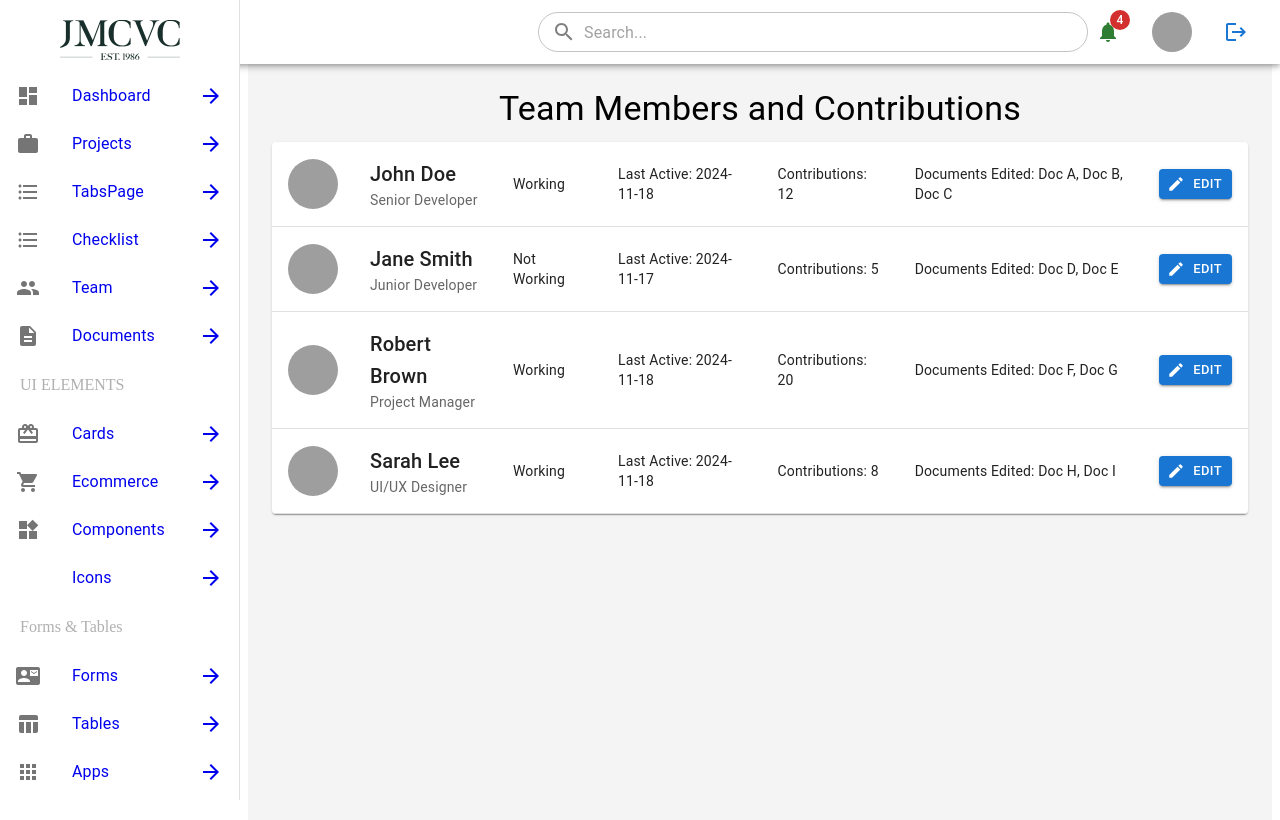
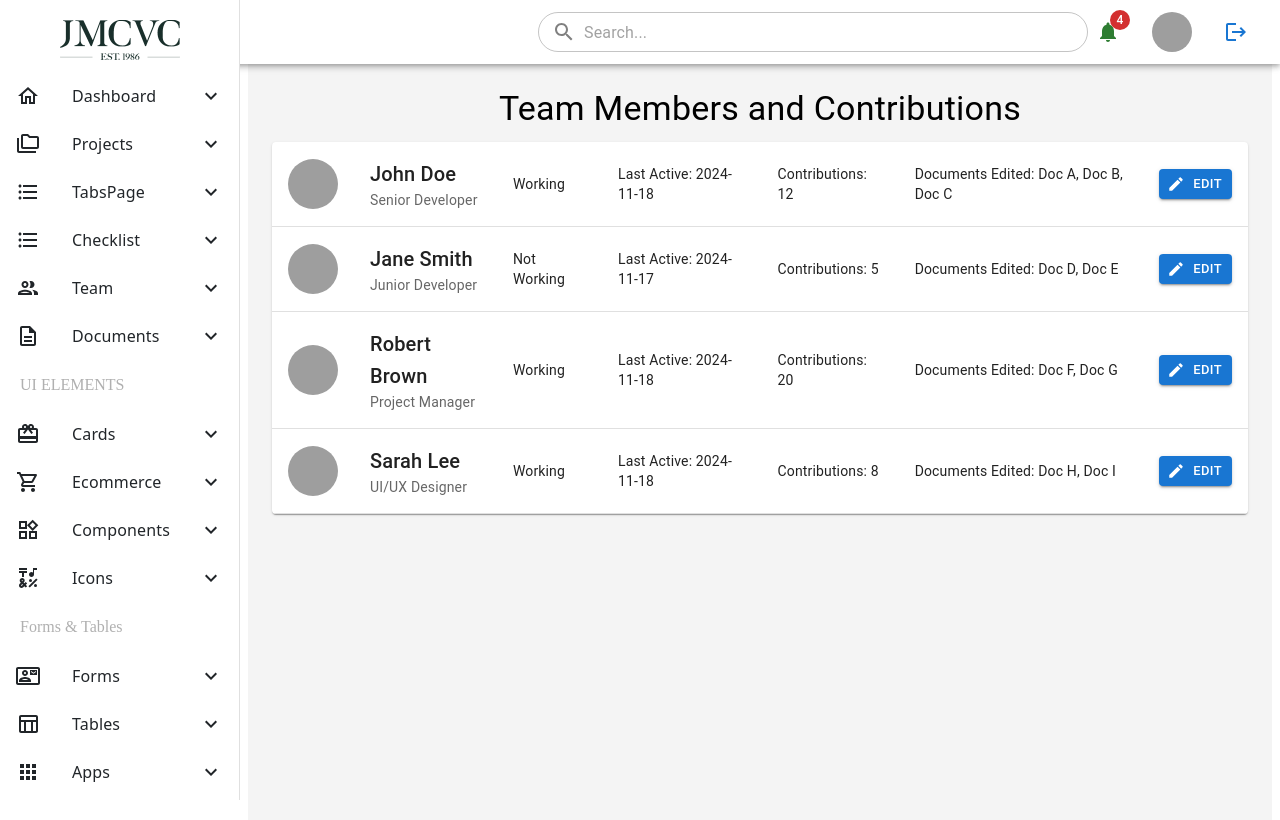
Before and after one commit to mussawir/jmcfrontend, a React (Create React App) app: page /team in a window 1280 px wide. Shown: the top 820 px of the page. Built offline with nearby package versions, Linux system fonts and the light colour scheme; grey boxes are pictures that could not be loaded.

Commit message:
updated drawer

```diff
--- a/src/components/DrawerComponent.tsx
+++ b/src/components/DrawerComponent.tsx
@@ -1,40 +1,30 @@
-import React from 'react';
-import { Drawer, List, ListItem, ListItemIcon, ListItemText, Toolbar, Box } from '@mui/material';
-import DashboardIcon from '@mui/icons-material/Dashboard';
-import WorkIcon from '@mui/icons-material/Work'; // For Projects
-import DescriptionIcon from '@mui/icons-material/Description'; // For Documents
-import FormatListBulletedIcon from '@mui/icons-material/FormatListBulleted'; // For Checklist
-import PeopleIcon from '@mui/icons-material/People'; // For Team
-import SettingsIcon from '@mui/icons-material/Settings';
-import LogoutIcon from '@mui/icons-material/Logout';
-import CardGiftcardIcon from '@mui/icons-material/CardGiftcard'; // For Cards
-import ShoppingCartIcon from '@mui/icons-material/ShoppingCart'; // For Ecommerce
-import WidgetsIcon from '@mui/icons-material/Widgets'; // For Components
+import React, { useState } from 'react';
+import { Drawer, List, ListItem, ListItemIcon, ListItemText, Toolbar, Typography } from '@mui/material';
+import EmojiSymbolsOutlinedIcon from '@mui/icons-material/EmojiSymbolsOutlined';
+import DescriptionOutlinedIcon from '@mui/icons-material/DescriptionOutlined'; // For Documents
+import FormatListBulletedOutlinedIcon from '@mui/icons-material/FormatListBulletedOutlined'; // For Checklist
+import PeopleOutlinedIcon from '@mui/icons-material/PeopleOutlined'; // For Team
+import CardGiftcardOutlinedIcon from '@mui/icons-material/CardGiftcardOutlined'; // For Cards
+import ShoppingCartOutlinedIcon from '@mui/icons-material/ShoppingCartOutlined'; // For Ecommerce
+import WidgetsOutlinedIcon from '@mui/icons-material/WidgetsOutlined'; // For Components
 import IconButton from '@mui/material/IconButton';
-import ContactMailIcon from '@mui/icons-material/ContactMail'; // For Forms
-import TableChartIcon from '@mui/icons-material/TableChart'; // For Tables
-import AppsIcon from '@mui/icons-material/Apps'; // For Apps
-import LockIcon from '@mui/icons-material/Lock'; // For Authentication
-import AccountCircleIcon from '@mui/icons-material/AccountCircle'; // For User Profile
-import TimelineIcon from '@mui/icons-material/Timeline'; // For Timeline
-import PagesIcon from '@mui/icons-material/Pages'; // For Pages
-import HelpOutlineIcon from '@mui/icons-material/HelpOutline'; // For FAQ
-import AttachMoneyIcon from '@mui/icons-material/AttachMoney'; // For Pricing
-
-// New icons for Charts, Maps, Menu Levels, Documentation, and Support
-import BarChartIcon from '@mui/icons-material/BarChart'; // For Charts
-import MapIcon from '@mui/icons-material/Map'; // For Maps
-import MenuIcon from '@mui/icons-material/Menu'; // For Menu Levels
-import BookIcon from '@mui/icons-material/Book'; // For Documentation
-import SupportIcon from '@mui/icons-material/Support'; // For Support
-import ArrowForwardIcon from '@mui/icons-material/ArrowForward'; // Right Arrow Icon
-
+import ContactMailOutlinedIcon from '@mui/icons-material/ContactMailOutlined'; // For Forms
+import TableChartOutlinedIcon from '@mui/icons-material/TableChartOutlined'; // For Tables
+import AppsOutlinedIcon from '@mui/icons-material/AppsOutlined'; // For Apps
+import KeyboardArrowDownIcon from '@mui/icons-material/KeyboardArrowDown';
+import HomeOutlinedIcon from '@mui/icons-material/HomeOutlined'; // Already outlined
 import { Link } from 'react-router-dom';
 import logojmc from '../images/jmcvc-dark-logo.png';
-
+import FolderCopyOutlinedIcon from '@mui/icons-material/FolderCopyOutlined';
 const drawerWidth = 240;
 
 const DrawerComponent = () => {
+  const [selectedItem, setSelectedItem] = useState<string>('');
+
+  // Handle item click
+  const handleItemClick = (item: string) => {
+    setSelectedItem(item);
+  };
   return (
     <Drawer
       sx={{
@@ -57,201 +47,433 @@ const DrawerComponent = () => {
         </div>
       </Toolbar>
 
-      {/* Menu List */}
       <List sx={{ flexGrow: 1 }}>
-        <ListItem component={Link} to="/dashboard">
-          <ListItemIcon>
-            <DashboardIcon />
+      <ListItem
+  component={Link}
+  to="/dashboard"
+  onClick={() => handleItemClick('Dashboard')} // Set 'Dashboard' as the selected item
+  sx={{
+    backgroundColor: selectedItem === 'Dashboard' ? 'rgba(30, 144, 255, 0.2)' : 'transparent', // Background color if selected
+    color: selectedItem === 'Dashboard' ? '#1E90FF' : '#212529', // Icon and text color if selected
+    '&:hover': {
+      backgroundColor: 'rgba(173, 216, 230, 0.5)', // Hover background color
+    },
+  }}
+>
+  <ListItemIcon sx={{ color: selectedItem === 'Dashboard' ? '#1E90FF' : '#212529' }}>
+    <HomeOutlinedIcon />
   </ListItemIcon>
-          <ListItemText primary="Dashboard" />
-          <ArrowForwardIcon sx={{ marginLeft: 'auto' }} />
+  <ListItemText
+    primary={
+      <Typography
+        sx={{
+          fontSize: '16px',
+          fontWeight: 500,
+          fontFamily: '"Noto Sans", sans-serif',
+          color: selectedItem === 'Dashboard' ? '#1E90FF' : '#212529', // Text color when selected
+        }}
+      >
+        Dashboard
+      </Typography>
+    }
+  />
+  <KeyboardArrowDownIcon sx={{ marginLeft: 'auto', color: selectedItem === 'Dashboard' ? '#1E90FF' : '#212529' }} />
       </ListItem>
 
-        <ListItem component={Link} to="/projects">
-          <ListItemIcon>
-            <WorkIcon />
+      <ListItem
+  component={Link}
+  to="/projects"
+  onClick={() => handleItemClick('Projects')} // Set 'Projects' as the selected item
+  sx={{
+    backgroundColor: selectedItem === 'Projects' ? 'rgba(30, 144, 255, 0.2)' : 'transparent', // Background color if selected
+    color: selectedItem === 'Projects' ? '#1E90FF' : '#212529', // Icon and text color if selected
+    '&:hover': {
+      backgroundColor: 'rgba(173, 216, 230, 0.5)', // Hover background color
+    },
+  }}
+>
+  <ListItemIcon sx={{ color: selectedItem === 'Projects' ? '#1E90FF' : '#212529' }}>
+    <FolderCopyOutlinedIcon />
   </ListItemIcon>
-          <ListItemText primary="Projects" />
-          <ArrowForwardIcon sx={{ marginLeft: 'auto' }} />
+  <ListItemText
+    primary={
+      <Typography
+        sx={{
+          fontSize: '16px',
+          fontWeight: 500,
+          fontFamily: '"Noto Sans", sans-serif',
+          color: selectedItem === 'Projects' ? '#1E90FF' : '#212529', // Text color when selected
+        }}
+      >
+        Projects
+      </Typography>
+    }
+  />
+  <KeyboardArrowDownIcon sx={{ marginLeft: 'auto', color: selectedItem === 'Projects' ? '#1E90FF' : '#212529' }} />
 </ListItem>
 
-        <ListItem component={Link} to="/tabspage">
-          <ListItemIcon>
-            <FormatListBulletedIcon />
+
+<ListItem
+  component={Link}
+  to="/tabspage"
+  onClick={() => handleItemClick('TabsPage')} // Set 'TabsPage' as the selected item
+  sx={{
+    backgroundColor: selectedItem === 'TabsPage' ? 'rgba(30, 144, 255, 0.2)' : 'transparent', // Background color if selected
+    color: selectedItem === 'TabsPage' ? '#1E90FF' : '#212529', // Icon and text color if selected
+    '&:hover': {
+      backgroundColor: 'rgba(173, 216, 230, 0.5)', // Hover background color
+    },
+  }}
+>
+  <ListItemIcon sx={{ color: selectedItem === 'TabsPage' ? '#1E90FF' : '#212529' }}>
+    <FormatListBulletedOutlinedIcon />
   </ListItemIcon>
-          <ListItemText primary="TabsPage" />
-          <ArrowForwardIcon sx={{ marginLeft: 'auto' }} />
+  <ListItemText
+    primary={
+      <Typography
+        sx={{
+          fontSize: '16px',
+          fontWeight: 500,
+          fontFamily: '"Noto Sans", sans-serif',
+          color: selectedItem === 'TabsPage' ? '#1E90FF' : '#212529', // Text color when selected
+        }}
+      >
+        TabsPage
+      </Typography>
+    }
+  />
+  <KeyboardArrowDownIcon sx={{ marginLeft: 'auto', color: selectedItem === 'TabsPage' ? '#1E90FF' : '#212529' }} />
 </ListItem>
 
-        <ListItem component={Link} to="/checklist">
-          <ListItemIcon>
-            <FormatListBulletedIcon />
+
+<ListItem
+  component={Link}
+  to="/checklist"
+  onClick={() => handleItemClick('Checklist')} // Set 'Checklist' as the selected item
+  sx={{
+    backgroundColor: selectedItem === 'Checklist' ? 'rgba(30, 144, 255, 0.2)' : 'transparent', // Background color if selected
+    color: selectedItem === 'Checklist' ? '#1E90FF' : '#212529', // Icon and text color if selected
+    '&:hover': {
+      backgroundColor: 'rgba(173, 216, 230, 0.5)', // Hover background color
+    },
+  }}
+>
+  <ListItemIcon sx={{ color: selectedItem === 'Checklist' ? '#1E90FF' : '#212529' }}>
+    <FormatListBulletedOutlinedIcon />
   </ListItemIcon>
-          <ListItemText primary="Checklist" />
-          <ArrowForwardIcon sx={{ marginLeft: 'auto' }} />
+  <ListItemText
+    primary={
+      <Typography
+        sx={{
+          fontSize: '16px',
+          fontWeight: 500,
+          fontFamily: '"Noto Sans", sans-serif',
+          color: selectedItem === 'Checklist' ? '#1E90FF' : '#212529', // Text color when selected
+        }}
+      >
+        Checklist
+      </Typography>
+    }
+  />
+  <KeyboardArrowDownIcon sx={{ marginLeft: 'auto', color: selectedItem === 'Checklist' ? '#1E90FF' : '#212529' }} />
 </ListItem>
 
-        <ListItem component={Link} to="/team">
-          <ListItemIcon>
-            <PeopleIcon />
+
+<ListItem
+  component={Link}
+  to="/team"
+  onClick={() => handleItemClick('Team')} // Set 'Team' as the selected item
+  sx={{
+    backgroundColor: selectedItem === 'Team' ? 'rgba(30, 144, 255, 0.2)' : 'transparent', // Background color if selected
+    color: selectedItem === 'Team' ? '#1E90FF' : '#212529', // Icon and text color if selected
+    '&:hover': {
+      backgroundColor: 'rgba(173, 216, 230, 0.5)', // Hover background color
+    },
+  }}
+>
+  <ListItemIcon sx={{ color: selectedItem === 'Team' ? '#1E90FF' : '#212529' }}>
+    <PeopleOutlinedIcon />
   </ListItemIcon>
-          <ListItemText primary="Team" />
-          <ArrowForwardIcon sx={{ marginLeft: 'auto' }} />
+  <ListItemText
+    primary={
+      <Typography
+        sx={{
+          fontSize: '16px',
+          fontWeight: 500,
+          fontFamily: '"Noto Sans", sans-serif',
+          color: selectedItem === 'Team' ? '#1E90FF' : '#212529', // Text color when selected
+        }}
+      >
+        Team
+      </Typography>
+    }
+  />
+  <KeyboardArrowDownIcon sx={{ marginLeft: 'auto', color: selectedItem === 'Team' ? '#1E90FF' : '#212529' }} />
 </ListItem>
 
-        <ListItem component={Link} to="/documents">
-          <ListItemIcon>
-            <DescriptionIcon />
+
+<ListItem
+  component={Link}
+  to="/documents"
+  onClick={() => handleItemClick('Documents')} // Set 'Documents' as the selected item
+  sx={{
+    backgroundColor: selectedItem === 'Documents' ? 'rgba(30, 144, 255, 0.2)' : 'transparent', // Background color if selected
+    color: selectedItem === 'Documents' ? '#1E90FF' : '#212529', // Icon and text color if selected
+    '&:hover': {
+      backgroundColor: 'rgba(173, 216, 230, 0.5)', // Hover background color
+    },
+  }}
+>
+  <ListItemIcon sx={{ color: selectedItem === 'Documents' ? '#1E90FF' : '#212529' }}>
+    <DescriptionOutlinedIcon />
   </ListItemIcon>
-          <ListItemText primary="Documents" />
-          <ArrowForwardIcon sx={{ marginLeft: 'auto' }} />
+  <ListItemText
+    primary={
+      <Typography
+        sx={{
+          fontSize: '16px',
+          fontWeight: 500,
+          fontFamily: '"Noto Sans", sans-serif',
+          color: selectedItem === 'Documents' ? '#1E90FF' : '#212529', // Text color when selected
+        }}
+      >
+        Documents
+      </Typography>
+    }
+  />
+  <KeyboardArrowDownIcon sx={{ marginLeft: 'auto', color: selectedItem === 'Documents' ? '#1E90FF' : '#212529' }} />
 </ListItem>
 
      {/* New Sections */}
 <p style={{ color: '#B0B0B0', textAlign: 'left', marginLeft: 20 }}>UI ELEMENTS</p>
-        <ListItem component={Link} to="/cards">
-          <ListItemIcon>
-            <CardGiftcardIcon />
+
+<ListItem
+  component={Link}
+  to="/cards"
+  onClick={() => handleItemClick('Cards')} // Set 'Cards' as the selected item
+  sx={{
+    backgroundColor: selectedItem === 'Cards' ? 'rgba(30, 144, 255, 0.2)' : 'transparent', // Background color if selected
+    color: selectedItem === 'Cards' ? '#1E90FF' : '#212529', // Icon and text color if selected
+    '&:hover': {
+      backgroundColor: 'rgba(173, 216, 230, 0.5)', // Hover background color
+    },
+  }}
+>
+  <ListItemIcon sx={{ color: selectedItem === 'Cards' ? '#1E90FF' : '#212529' }}>
+    <CardGiftcardOutlinedIcon />
   </ListItemIcon>
-          <ListItemText primary="Cards" />
-          <ArrowForwardIcon sx={{ marginLeft: 'auto' }} />
+  <ListItemText
+    primary={
+      <Typography
+        sx={{
+          fontSize: '16px',
+          fontWeight: 500,
+          fontFamily: '"Noto Sans", sans-serif',
+          color: selectedItem === 'Cards' ? '#1E90FF' : '#212529', // Text color when selected
+        }}
+      >
+        Cards
+      </Typography>
+    }
+  />
+  <KeyboardArrowDownIcon sx={{ marginLeft: 'auto', color: selectedItem === 'Cards' ? '#1E90FF' : '#212529' }} />
 </ListItem>
 
-        <ListItem component={Link} to="/ecommerce">
-          <ListItemIcon>
-            <ShoppingCartIcon />
+<ListItem
+  component={Link}
+  to="/ecommerce"
+  onClick={() => handleItemClick('Ecommerce')}
+  sx={{
+    backgroundColor: selectedItem === 'Ecommerce' ? 'rgba(30, 144, 255, 0.2)' : 'transparent',
+    color: selectedItem === 'Ecommerce' ? '#1E90FF' : '#212529',
+    '&:hover': {
+      backgroundColor: 'rgba(173, 216, 230, 0.5)',
+    },
+  }}
+>
+  <ListItemIcon sx={{ color: selectedItem === 'Ecommerce' ? '#1E90FF' : '#212529' }}>
+    <ShoppingCartOutlinedIcon />
   </ListItemIcon>
-          <ListItemText primary="Ecommerce" />
-          <ArrowForwardIcon sx={{ marginLeft: 'auto' }} />
+  <ListItemText
+    primary={
+      <Typography
+        sx={{
+          fontSize: '16px',
+          fontWeight: 500,
+          fontFamily: '"Noto Sans", sans-serif',
+          color: selectedItem === 'Ecommerce' ? '#1E90FF' : '#212529',
+        }}
+      >
+        Ecommerce
+      </Typography>
+    }
+  />
+  <KeyboardArrowDownIcon sx={{ marginLeft: 'auto', color: selectedItem === 'Ecommerce' ? '#1E90FF' : '#212529' }} />
 </ListItem>
 
-        <ListItem component={Link} to="/components">
-          <ListItemIcon>
-            <WidgetsIcon />
+<ListItem
+  component={Link}
+  to="/components"
+  onClick={() => handleItemClick('Components')}
+  sx={{
+    backgroundColor: selectedItem === 'Components' ? 'rgba(30, 144, 255, 0.2)' : 'transparent',
+    color: selectedItem === 'Components' ? '#1E90FF' : '#212529',
+    '&:hover': {
+      backgroundColor: 'rgba(173, 216, 230, 0.5)',
+    },
+  }}
+>
+  <ListItemIcon sx={{ color: selectedItem === 'Components' ? '#1E90FF' : '#212529' }}>
+    <WidgetsOutlinedIcon />
   </ListItemIcon>
-          <ListItemText primary="Components" />
-          <ArrowForwardIcon sx={{ marginLeft: 'auto' }} />
+  <ListItemText
+    primary={
+      <Typography
+        sx={{
+          fontSize: '16px',
+          fontWeight: 500,
+          fontFamily: '"Noto Sans", sans-serif',
+          color: selectedItem === 'Components' ? '#1E90FF' : '#212529',
+        }}
+      >
+        Components
+      </Typography>
+    }
+  />
+  <KeyboardArrowDownIcon sx={{ marginLeft: 'auto', color: selectedItem === 'Components' ? '#1E90FF' : '#212529' }} />
 </ListItem>
 
-        <ListItem component={Link} to="/icons">
-          <ListItemIcon>
-            <IconButton />
+<ListItem
+  component={Link}
+  to="/icons"
+  onClick={() => handleItemClick('Icons')}
+  sx={{
+    backgroundColor: selectedItem === 'Icons' ? 'rgba(30, 144, 255, 0.2)' : 'transparent',
+    color: selectedItem === 'Icons' ? '#1E90FF' : '#212529',
+    '&:hover': {
+      backgroundColor: 'rgba(173, 216, 230, 0.5)',
+    },
+  }}
+>
+  <ListItemIcon sx={{ color: selectedItem === 'Icons' ? '#1E90FF' : '#212529' }}>
+    <EmojiSymbolsOutlinedIcon />
   </ListItemIcon>
-          <ListItemText primary="Icons" />
-          <ArrowForwardIcon sx={{ marginLeft: 'auto' }} />
+  <ListItemText
+    primary={
+      <Typography
+        sx={{
+          fontSize: '16px',
+          fontWeight: 500,
+          fontFamily: '"Noto Sans", sans-serif',
+          color: selectedItem === 'Icons' ? '#1E90FF' : '#212529',
+        }}
+      >
+        Icons
+      </Typography>
+    }
+  />
+  <KeyboardArrowDownIcon sx={{ marginLeft: 'auto', color: selectedItem === 'Icons' ? '#1E90FF' : '#212529' }} />
 </ListItem>
 
 <p style={{ color: '#B0B0B0', textAlign: 'left', marginLeft: 20 }}>Forms & Tables</p>
 
-        <ListItem component={Link} to="/forms">
-          <ListItemIcon>
-            <ContactMailIcon />
+<ListItem
+  component={Link}
+  to="/forms"
+  onClick={() => handleItemClick('Forms')}
+  sx={{
+    backgroundColor: selectedItem === 'Forms' ? 'rgba(30, 144, 255, 0.2)' : 'transparent',
+    color: selectedItem === 'Forms' ? '#1E90FF' : '#212529',
+    '&:hover': {
+      backgroundColor: 'rgba(173, 216, 230, 0.5)',
+    },
+  }}
+>
+  <ListItemIcon sx={{ color: selectedItem === 'Forms' ? '#1E90FF' : '#212529' }}>
+    <ContactMailOutlinedIcon />
   </ListItemIcon>
-          <ListItemText primary="Forms" />
-          <ArrowForwardIcon sx={{ marginLeft: 'auto' }} />
+  <ListItemText
+    primary={
+      <Typography
+        sx={{
+          fontSize: '16px',
+          fontWeight: 500,
+          fontFamily: '"Noto Sans", sans-serif',
+          color: selectedItem === 'Forms' ? '#1E90FF' : '#212529',
+        }}
+      >
+        Forms
+      </Typography>
+    }
+  />
+  <KeyboardArrowDownIcon sx={{ marginLeft: 'auto', color: selectedItem === 'Forms' ? '#1E90FF' : '#212529' }} />
 </ListItem>
 
-        <ListItem component={Link} to="/tables">
-          <ListItemIcon>
-            <TableChartIcon />
+<ListItem
+  component={Link}
+  to="/tables"
+  onClick={() => handleItemClick('Tables')}
+  sx={{
+    backgroundColor: selectedItem === 'Tables' ? 'rgba(30, 144, 255, 0.2)' : 'transparent',
+    color: selectedItem === 'Tables' ? '#1E90FF' : '#212529',
+    '&:hover': {
+      backgroundColor: 'rgba(173, 216, 230, 0.5)',
+    },
+  }}
+>
+  <ListItemIcon sx={{ color: selectedItem === 'Tables' ? '#1E90FF' : '#212529' }}>
+    <TableChartOutlinedIcon />
   </ListItemIcon>
-          <ListItemText primary="Tables" />
-          <ArrowForwardIcon sx={{ marginLeft: 'auto' }} />
+  <ListItemText
+    primary={
+      <Typography
+        sx={{
+          fontSize: '16px',
+          fontWeight: 500,
+          fontFamily: '"Noto Sans", sans-serif',
+          color: selectedItem === 'Tables' ? '#1E90FF' : '#212529',
+        }}
+      >
+        Tables
+      </Typography>
+    }
+  />
+  <KeyboardArrowDownIcon sx={{ marginLeft: 'auto', color: selectedItem === 'Tables' ? '#1E90FF' : '#212529' }} />
 </ListItem>
 
-        <ListItem component={Link} to="/apps">
-          <ListItemIcon>
-            <AppsIcon />
+<ListItem
+  component={Link}
+  to="/apps"
+  onClick={() => handleItemClick('Apps')}
+  sx={{
+    backgroundColor: selectedItem === 'Apps' ? 'rgba(30, 144, 255, 0.2)' : 'transparent',
+    color: selectedItem === 'Apps' ? '#1E90FF' : '#212529',
+    '&:hover': {
+      backgroundColor: 'rgba(173, 216, 230, 0.5)',
+    },
+  }}
+>
+  <ListItemIcon sx={{ color: selectedItem === 'Apps' ? '#1E90FF' : '#212529' }}>
+    <AppsOutlinedIcon />
   </ListItemIcon>
-          <ListItemText primary="Apps" />
-          <ArrowForwardIcon sx={{ marginLeft: 'auto' }} />
+  <ListItemText
+    primary={
+      <Typography
+        sx={{
+          fontSize: '16px',
+          fontWeight: 500,
+          fontFamily: '"Noto Sans", sans-serif',
+          color: selectedItem === 'Apps' ? '#1E90FF' : '#212529',
+        }}
+      >
+        Apps
+      </Typography>
+    }
+  />
+  <KeyboardArrowDownIcon sx={{ marginLeft: 'auto', color: selectedItem === 'Apps' ? '#1E90FF' : '#212529' }} />
 </ListItem>
 
-        <p style={{ color: '#B0B0B0', textAlign: 'left', marginLeft: 20 }}>Pages</p>
-
-        <ListItem component={Link} to="/authentication">
-          <ListItemIcon>
-            <LockIcon />
-          </ListItemIcon>
-          <ListItemText primary="Authentication" />
-          <ArrowForwardIcon sx={{ marginLeft: 'auto' }} />
-        </ListItem>
-
-        <ListItem component={Link} to="/userprofile">
-          <ListItemIcon>
-            <AccountCircleIcon />
-          </ListItemIcon>
-          <ListItemText primary="User Profile" />
-          <ArrowForwardIcon sx={{ marginLeft: 'auto' }} />
-        </ListItem>
-
-        <ListItem component={Link} to="/timeline">
-          <ListItemIcon>
-            <TimelineIcon />
-          </ListItemIcon>
-          <ListItemText primary="Timeline" />
-          <ArrowForwardIcon sx={{ marginLeft: 'auto' }} />
-        </ListItem>
-
-        <ListItem component={Link} to="/pages">
-          <ListItemIcon>
-            <PagesIcon />
-          </ListItemIcon>
-          <ListItemText primary="Pages" />
-          <ArrowForwardIcon sx={{ marginLeft: 'auto' }} />
-        </ListItem>
-
-        <ListItem component={Link} to="/faq">
-          <ListItemIcon>
-            <HelpOutlineIcon />
-          </ListItemIcon>
-          <ListItemText primary="FAQ" />
-          <ArrowForwardIcon sx={{ marginLeft: 'auto' }} />
-        </ListItem>
-
-        <ListItem component={Link} to="/pricing">
-          <ListItemIcon>
-            <AttachMoneyIcon />
-          </ListItemIcon>
-          <ListItemText primary="Pricing" />
-          <ArrowForwardIcon sx={{ marginLeft: 'auto' }} />
-        </ListItem>
-
-        <p style={{ color: '#B0B0B0', textAlign: 'left', marginLeft: 20 }}>Charts & Maps</p>
-
-        <ListItem component={Link} to="/charts">
-          <ListItemIcon>
-            <BarChartIcon />
-          </ListItemIcon>
-          <ListItemText primary="Charts" />
-          <ArrowForwardIcon sx={{ marginLeft: 'auto' }} />
-        </ListItem>
-
-        <ListItem component={Link} to="/maps">
-          <ListItemIcon>
-            <MapIcon />
-          </ListItemIcon>
-          <ListItemText primary="Maps" />
-          <ArrowForwardIcon sx={{ marginLeft: 'auto' }} />
-        </ListItem>
-
-        <p style={{ color: '#B0B0B0', textAlign: 'left', marginLeft: 20 }}>Support</p>
-
-        <ListItem component={Link} to="/support">
-          <ListItemIcon>
-            <SupportIcon />
-          </ListItemIcon>
-          <ListItemText primary="Support" />
-          <ArrowForwardIcon sx={{ marginLeft: 'auto' }} />
-        </ListItem>
-
-        <ListItem component={Link} to="/documentation">
-          <ListItemIcon>
-            <BookIcon />
-          </ListItemIcon>
-          <ListItemText primary="Documentation" />
-          <ArrowForwardIcon sx={{ marginLeft: 'auto' }} />
-        </ListItem>
+        {/* Add other new sections as needed */}
       </List>
     </Drawer>
   );
```
Lines whose indentation alone changed are shown as unchanged.
